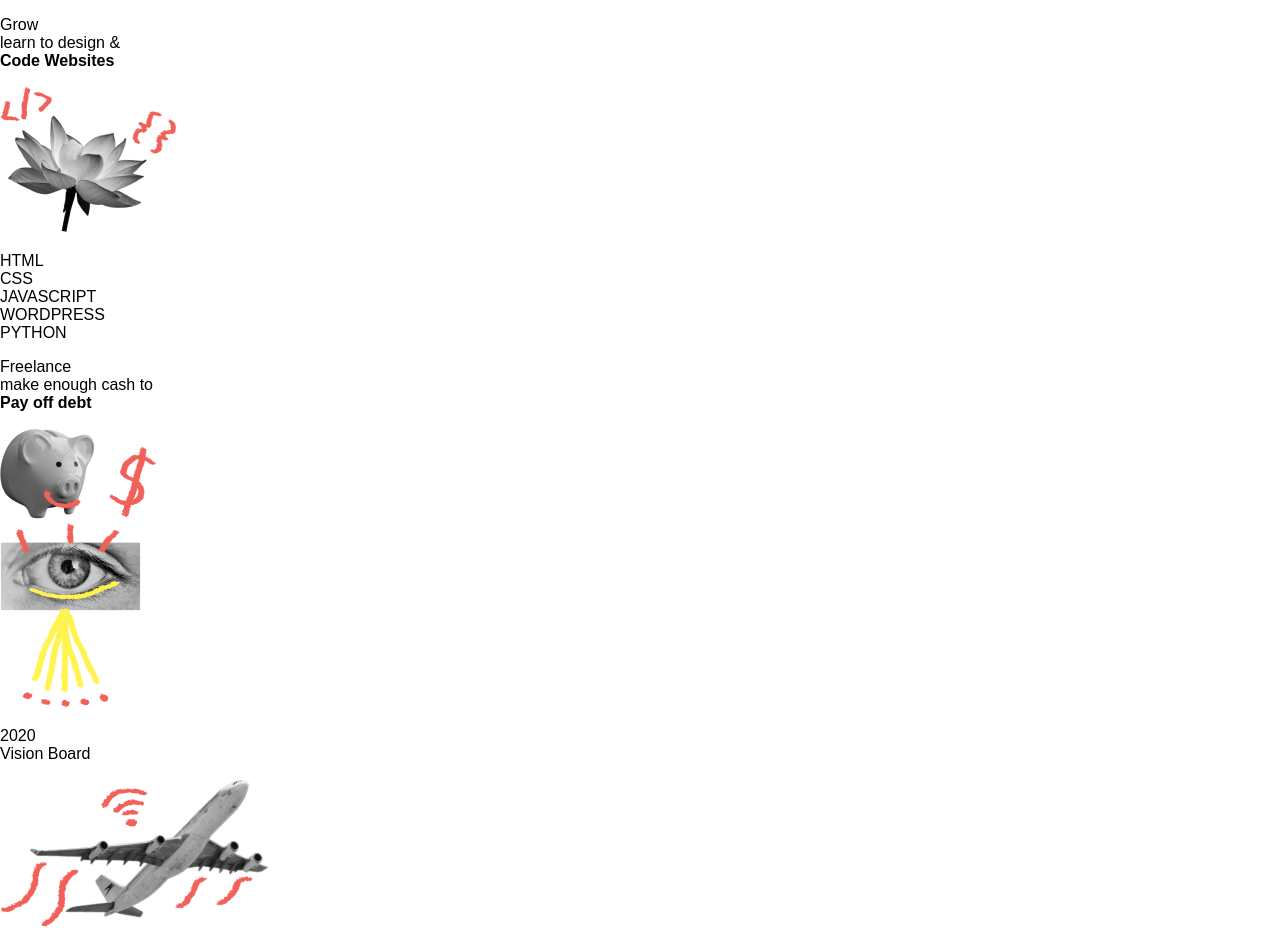
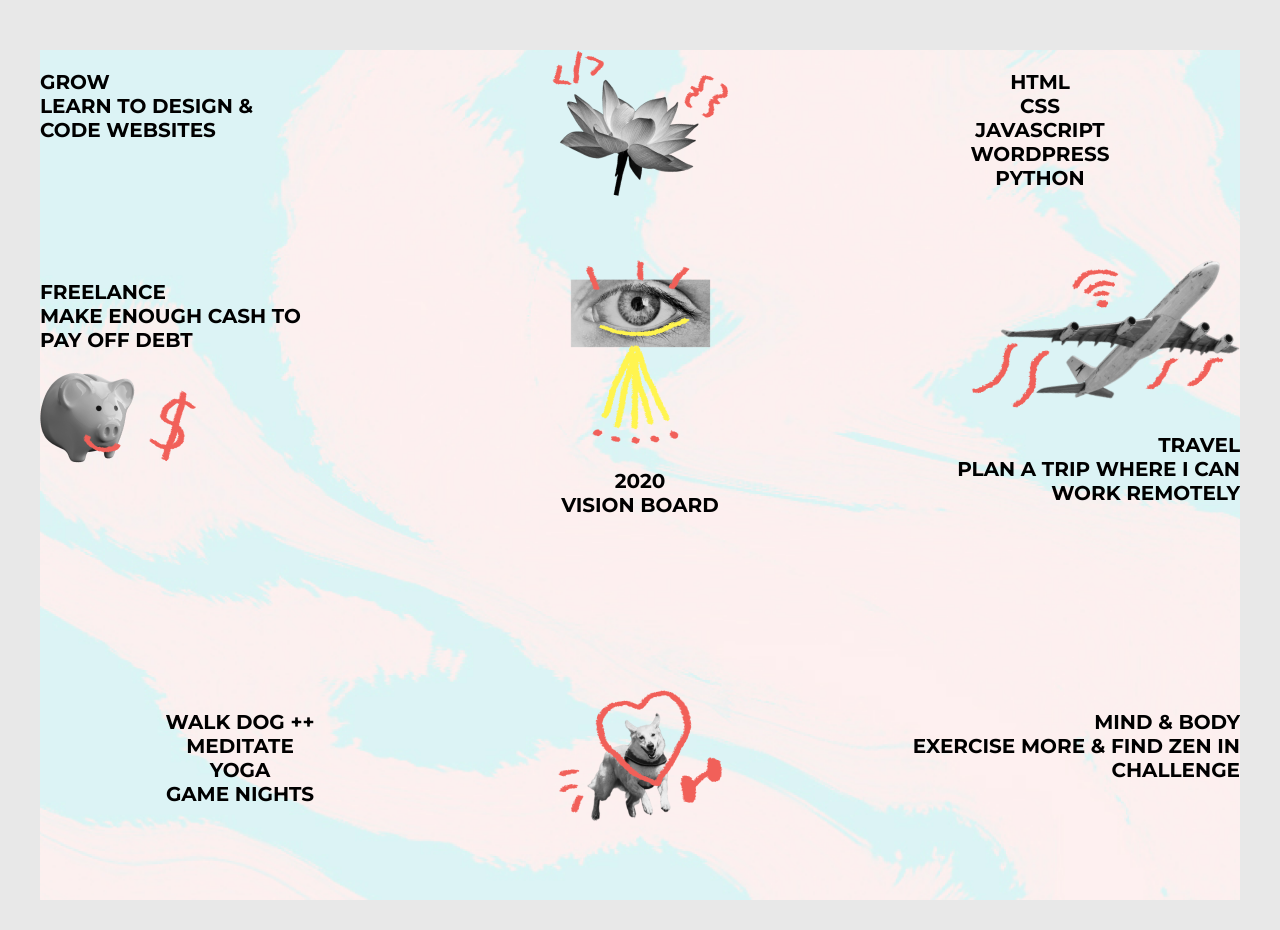
Before and after one commit to jhock9/vision-board, a plain HTML site: page index.html in a window 1280 px wide. Shown: the top 930 px of the page. Drawn offline with Linux system fonts and the light colour scheme.

Commit message:
css bones

```diff
--- a/css/main.css
+++ b/css/main.css
@@ -2,3 +2,44 @@
 font-family: 'Permanent Marker', cursive; */
 
 /* ==== Base Styles ==== */
+
+body {
+  background: #E8E8E8;
+}
+
+#vision-board {
+  margin: 50px auto;
+  width: 1200px;
+  height: 850px;
+  overflow: auto;
+  background: url('../img/background.png');
+	background-size: cover;
+  font-family: 'Montserrat', sans-serif;
+  font-size: 20px;
+	font-weight: 700;
+	text-transform: uppercase;
+}
+
+/* ==== Vision Blocks ==== */
+
+.block {
+  width: 400px;
+  float: left;
+  box-sizing: border-box;
+}
+
+.small-block {
+  height: 210px;
+}
+
+.large-block {
+  height: 430px;
+}
+
+.center {
+  text-align: center;
+}
+
+.right {
+  text-align: right;
+}
--- a/index.html
+++ b/index.html
@@ -4,22 +4,22 @@
     <meta charset="utf-8">
       <title>Vision Board Project</title>
       <link href="https://fonts.googleapis.com/css2?family=Montserrat:wght@700&family=Permanent+Marker&display=swap" rel="stylesheet">    <link rel="stylesheet" href="css/normalize.css">
-    <link rel="stylesheet" href="css/style.css">
+      <link rel="stylesheet" href="css/main.css">
   </head>
 
   <body>
     <div id="vision-board">
-		<div>
+      <div class="block small-block">
         <p>Grow<br>
         learn to design &#38;<br>
         <strong>Code Websites</strong></p>
       </div>
 
-		<div>
+      <div class="block center small-block">
         <img src="img/flower.png" alt="flower">
       </div>
 
-		<div>
+      <div class="block center small-block">
         <p>HTML<br>
           CSS<br>
           JAVASCRIPT<br>
@@ -27,38 +27,38 @@
           PYTHON</p>
       </div>
 
-		<div>
+      <div class="block large-block">
         <p>Freelance<br>
           make enough cash to<br>
           <strong>Pay off debt</strong></p>
           <img src="img/piggy.png" alt="piggy">
       </div>
 
-		<div>
+      <div class="block center large-block">
         <img src="img/eye.png" alt="eye">
         <p>2020<br>
         Vision Board</p>
       </div>
 
-		<div>
+      <div class="block right large-block">
         <img src="img/plane.png" alt="plane">
         <p>Travel<br>
           plan a trip where I can<br>
           <strong>Work Remotely</strong></p>
       </div>
 
-		<div>
+      <div class="block center small-block">
         <p>WALK DOG ++<br>
           MEDITATE<br>
           YOGA<br>
           GAME NIGHTS</p>
       </div>
 
-		<div>
+      <div class="block center small-block">
         <img src="img/doggo.png" alt="doggo">
       </div>
 
-		<div>
+      <div class="block right small-block">
         <p>Mind &#38; Body<br>
           exercise more &#38; find zen in<br>
           <strong>Challenge</strong></p>
```
Lines whose indentation alone changed are shown as unchanged.
